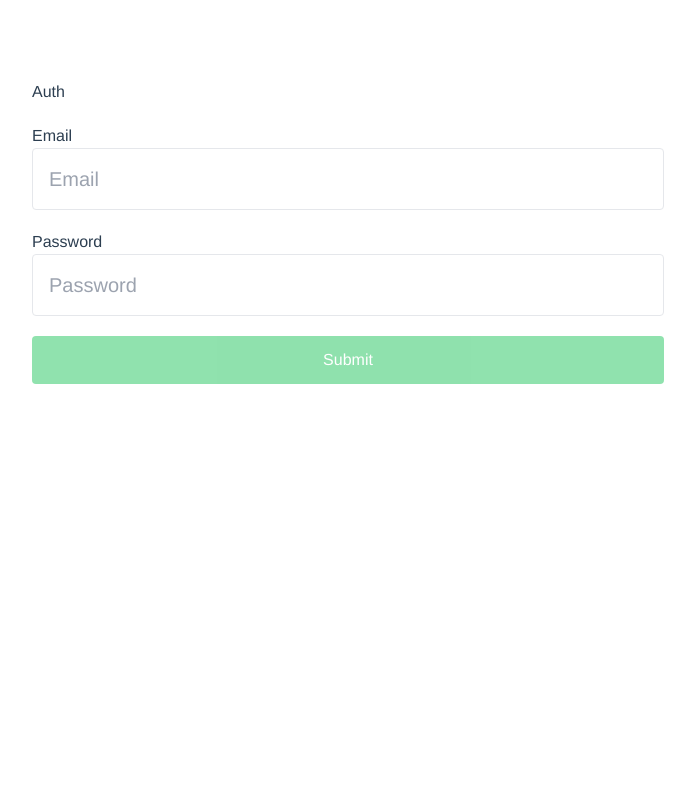
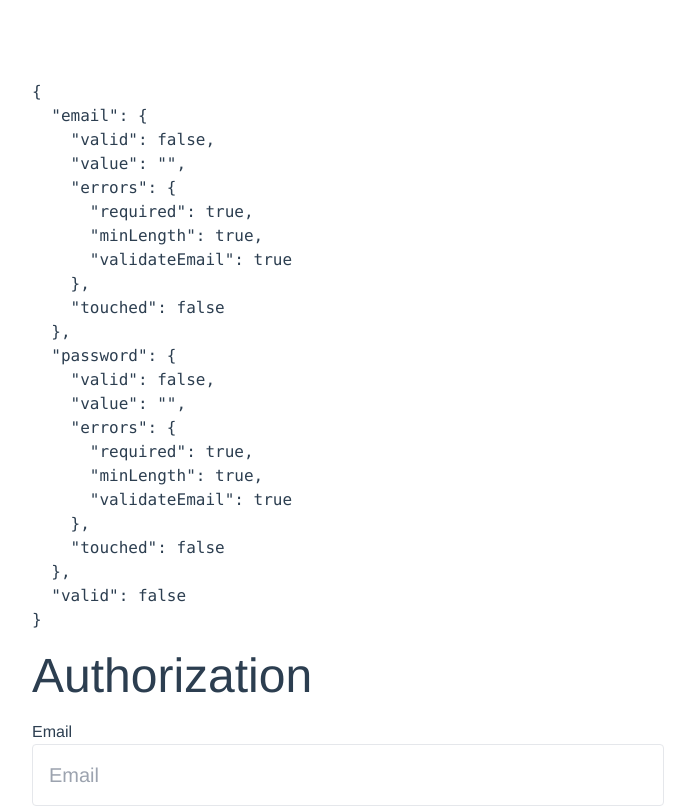
Before and after one commit to NurislamAituarov/on-track, a Vue app: page /authorization in a window 1280 px wide. Shown: the top 807 px of the page, without its empty margins (292-987 px from the left). Built offline with nearby package versions, Linux system fonts and the light colour scheme.

Commit message:
Refactor regex email / add validation email

```diff
--- a/src/module/form.ts
+++ b/src/module/form.ts
@@ -2,12 +2,17 @@ import { IErrors, IField, IForm, IValidators } from '@/types';
 import { computed, reactive, ref, watch } from 'vue';
 
 ///////////////////////////////////////////////////////////
+const initialErrorsData = {
+  required: false,
+  minLength: false,
+  validateEmail: false,
+};
 
 export function useField(field: IField) {
   const valid = ref(true);
   const value = ref(field.value);
   const touched = ref(false);
-  const errors = reactive<IErrors>({});
+  const errors = reactive<IErrors>(initialErrorsData);
 
   function reassign(value: string) {
     valid.value = true;
--- a/src/types/index.ts
+++ b/src/types/index.ts
@@ -32,6 +32,7 @@ export interface IActivitiesItem {
 
 export interface IValidators {
   required: () => boolean;
+  validateEmail?: (val: string) => boolean;
   minLength?: any;
 }
 
@@ -51,8 +52,9 @@ export interface IForm {
 }
 
 export interface IErrors {
-  required?: boolean;
+  required: boolean;
   minLength?: boolean;
+  validateEmail?: boolean;
 }
 
 export type UpdateTimelineItemActivityFunction = (timelineItem: THourItem, second: number) => void;
--- a/src/views/AuthorizationView.vue
+++ b/src/views/AuthorizationView.vue
@@ -3,7 +3,9 @@
     @submit.prevent="submit"
     class="text-start px-5 py-20 flex flex-col gap-5 max-w-2xl mx-auto my-0"
   >
-    <h1>Auth</h1>
+    <pre>{{ form }}</pre>
+
+    <h1 class="text-5xl">Authorization</h1>
 
     <div class="form__control">
       <label for="email" class="mb-10">Email</label>
@@ -23,6 +25,11 @@
         v-if="form.email.errors?.required && form.email.touched"
         class="text-red-500"
         >Email field is required
+      </small>
+      <small
+        v-else-if="form.email.errors?.validateEmail && form.email.touched"
+        class="text-red-500"
+        >Invalid email address.
       </small>
     </div>
 
@@ -77,14 +84,18 @@ import { IForm } from "@/types";
 import { instance } from "@/api";
 import { onMounted, ref } from "vue";
 
+const validRegex = /^[a-zA-Z0-9._%+-]+@[a-zA-Z0-9.-]+\.[a-zA-Z]{2,}$/;
+
 const required = (val?: string) => !!val;
 const minLength = (num: number) => (val: string) => val.length >= num;
+const validateEmail = (val: string) => !!val.match(validRegex);
 
 const form: IForm = useForm({
   email: {
     value: "",
     validators: {
       required,
+      validateEmail,
     },
   },
   password: {
@@ -104,19 +115,31 @@ onMounted(() => {
   if (user) router.push({ path: `/#${PAGE_TIMELINE}` });
 });
 
+interface IData {
+  email: string;
+  password: string;
+  id: number;
+}
+
+interface IResponse {
+  data: IData;
+  status: number;
+  statusText: string;
+}
+
 async function submit() {
   loading.value = true;
   try {
-    await instance({
+    const res: IResponse = await instance({
       url: "/posts",
       method: "POST",
       data: { email: form.email.value, password: form.password.value },
-    }).then((res) => {
-      loading.value = false;
-      console.log(res.data);
-      localStorage.setItem("user", JSON.stringify(res.data));
-      router.push({ path: `/#${PAGE_TIMELINE}` });
     });
+
+    loading.value = false;
+    console.log(res.data);
+    localStorage.setItem("user", JSON.stringify(res.data));
+    router.push({ path: `/#${PAGE_TIMELINE}` });
   } catch (e) {
     console.error(e);
   }
```
